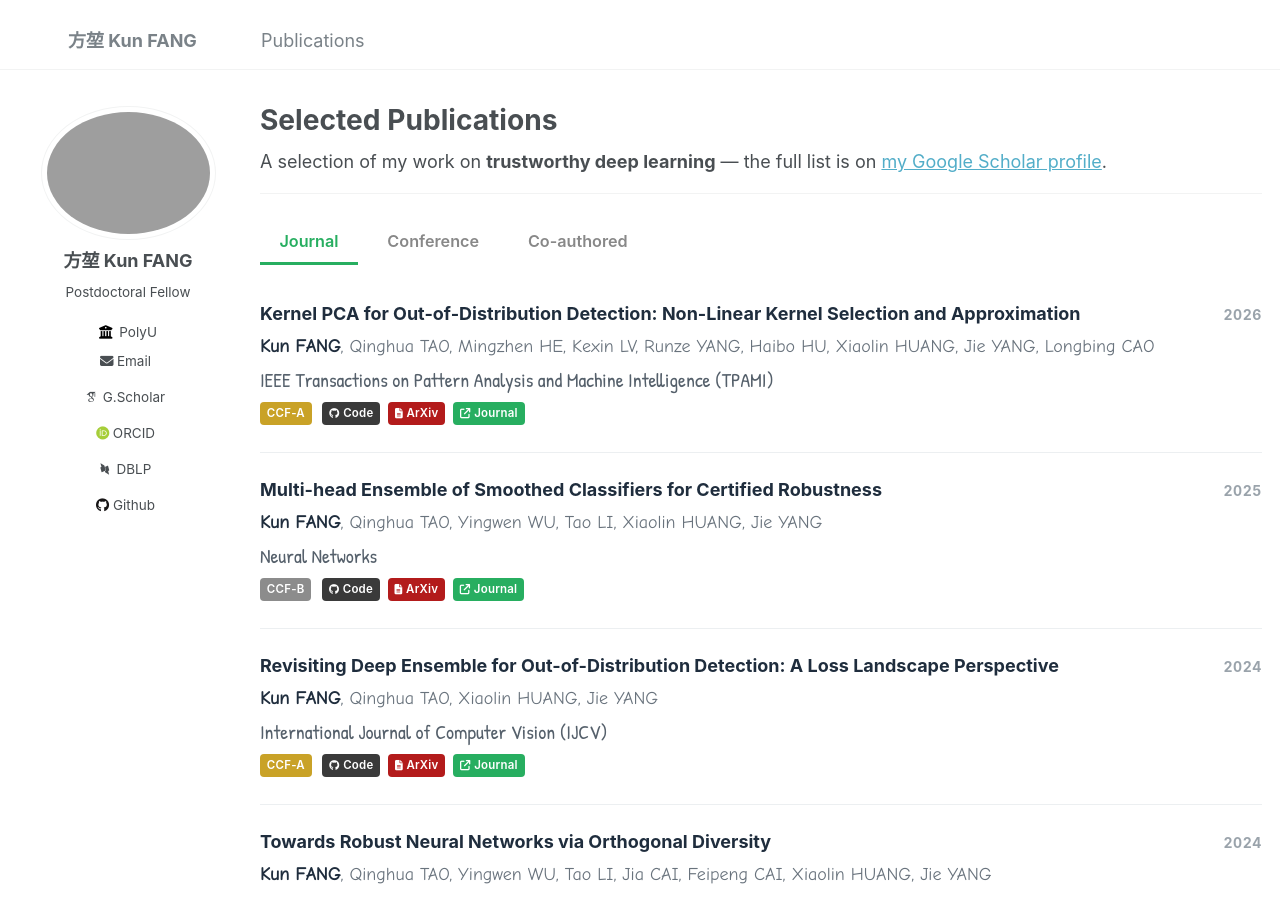
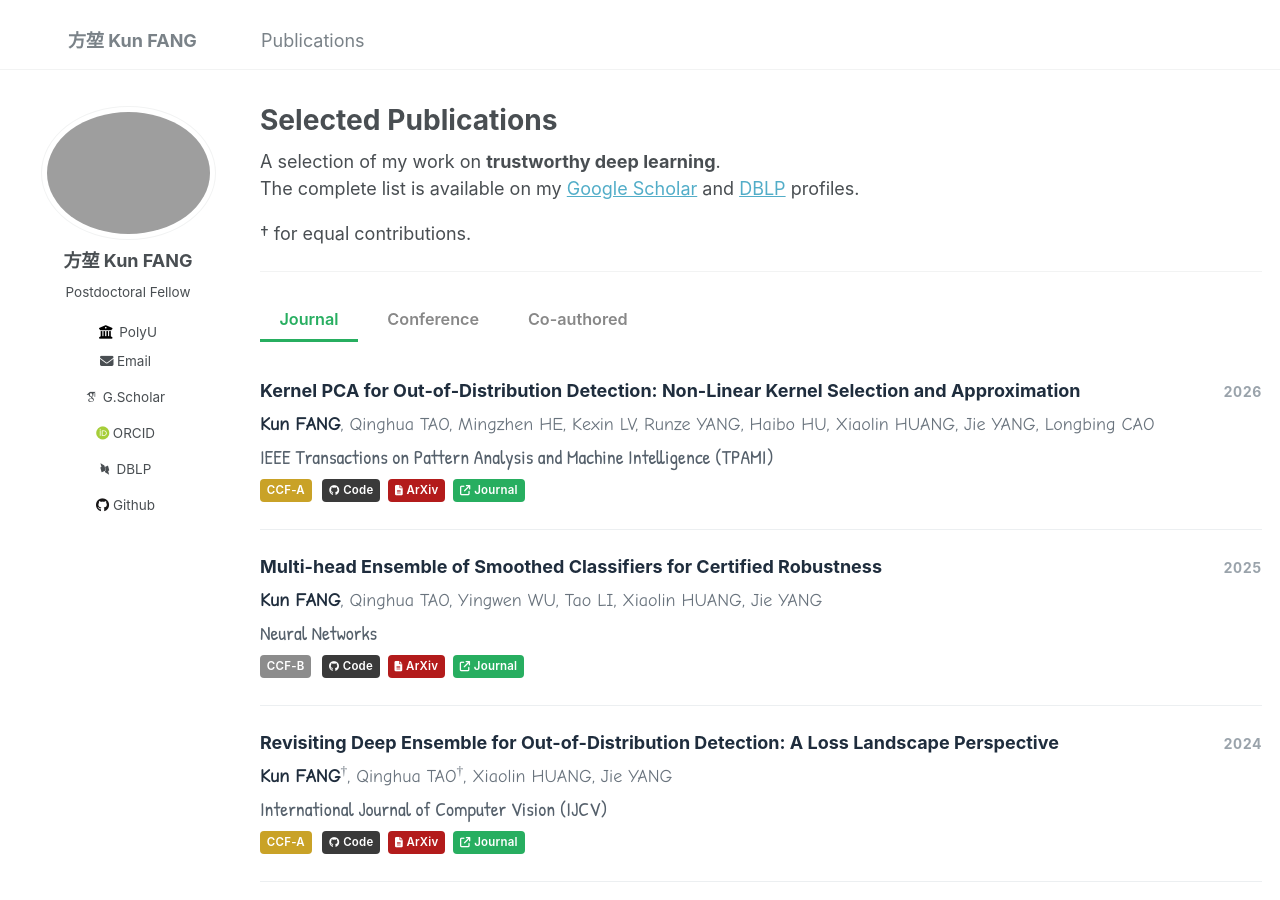
Before and after one commit to fanghenshaometeor/fanghenshaometeor.github.io, a Jekyll site: the page built from _pages/publications.md, in a window 1280 px wide and 900 px high. Built offline with Jekyll 4.4.1, drawn with Linux system fonts in a browser that asks for light colours; some web fonts are replaced.

Commit message:
update-author

```diff
--- a/_pages/publications.md
+++ b/_pages/publications.md
@@ -6,8 +6,10 @@ author_profile: true
 ---
 
 {% if site.author.googlescholar %}
-  <div class="wordwrap">A selection of my work on <b>trustworthy deep learning</b> — the full list is on <a href="{{site.author.googlescholar}}">my Google Scholar profile</a>.</div>
+  <div class="wordwrap">A selection of my work on <b>trustworthy deep learning</b>.<br>The complete list is available on my <a href="{{site.author.googlescholar}}">Google Scholar</a> and <a href="{{site.author.dblp}}">DBLP</a> profiles.</div>
 {% endif %}
+
+&dagger; for equal contributions.
 
 <!-- {% include base_path %}
 
@@ -64,7 +66,7 @@ author_profile: true
 <span class="pub-item__year">2024</span>
 </div>
 
-<span class="pub-authors" style="font-family:Comic Neue; font-size:1em;">**Kun FANG**, Qinghua TAO, Xiaolin HUANG, Jie YANG</span>
+<span class="pub-authors" style="font-family:Comic Neue; font-size:1em;">**Kun FANG**<sup>&dagger;</sup>, Qinghua TAO<sup>&dagger;</sup>, Xiaolin HUANG, Jie YANG</span>
 <span class="pub-venue" style="font-family:Patrick Hand; font-size:1.1em;">International Journal of Computer Vision (IJCV)</span><br>
 <span style="font-size:0.85em;"><span class="ccf-badge">CCF-A</span> <a href="https://github.com/fanghenshaometeor/ood-mode-ensemble" class="pub-link pub-link--code"><i class="fa-brands fa-github" aria-hidden="true"></i>Code</a> <a href="https://arxiv.org/abs/2310.14227" class="pub-link pub-link--arxiv"><i class="fa-solid fa-file-lines" aria-hidden="true"></i>ArXiv</a> <a href="https://doi.org/10.1007/s11263-024-02156-x" class="pub-link pub-link--journal"><i class="fa-solid fa-arrow-up-right-from-square" aria-hidden="true"></i>Journal</a></span>
 
@@ -108,7 +110,7 @@ author_profile: true
 <span class="pub-item__year">2026</span>
 </div>
 
-<span class="pub-authors" style="font-family:Comic Neue; font-size:1em;">**Kun FANG**, Qinghua TAO, Junxu LIU, Yaxin XIAO, Yulin JIN, Qingqing YE, Jian SUN, Haibo HU</span>
+<span class="pub-authors" style="font-family:Comic Neue; font-size:1em;">**Kun FANG**<sup>&dagger;</sup>, Qinghua TAO<sup>&dagger;</sup>, Junxu LIU, Yaxin XIAO, Yulin JIN, Qingqing YE, Jian SUN, Haibo HU</span>
 <span class="pub-venue" style="font-family:Patrick Hand; font-size:1.1em;">Conference on Advances in Neural Information Processing Systems (NeurIPS)</span><br>
 <span style="font-size:0.85em;"><span class="ccf-badge">CCF-A</span>
 <a href="https://github.com/fanghenshaometeor/unlearning-feat-subspace" class="pub-link pub-link--code"><i class="fa-brands fa-github" aria-hidden="true"></i>Code</a> <a href="https://arxiv.org/abs/2601.22456" class="pub-link pub-link--arxiv"><i class="fa-solid fa-file-lines" aria-hidden="true"></i>ArXiv</a>
@@ -142,7 +144,7 @@ author_profile: true
 <span class="pub-item__year">2026</span>
 </div>
 
-<span class="pub-authors" style="font-family:Comic Neue; font-size:1em;">Jiang ZHU, Yulin JIN, Qingqing YE, Zhibiao GUO, <u><b>Kun FANG</b></u>, Ruochen DU, Yingnan ZHAO, Haibo HU</span>
+<span class="pub-authors" style="font-family:Comic Neue; font-size:1em;">Jiang ZHU, Yulin JIN, Qingqing YE, Zhibiao GUO, <b>Kun FANG</b>, Ruochen DU, Yingnan ZHAO, Haibo HU</span>
 <span class="pub-venue" style="font-family:Patrick Hand; font-size:1.1em;">AAAI Conference on Artificial Intelligence (AAAI)</span><br>
 <span style="font-size:0.85em;"><span class="ccf-badge">CCF-A</span> <a href="https://ojs.aaai.org/index.php/AAAI/article/view/37141" class="pub-link pub-link--conf"><i class="fa-solid fa-arrow-up-right-from-square" aria-hidden="true"></i>Conference</a></span>
 
@@ -155,7 +157,7 @@ author_profile: true
 <span class="pub-item__year">2025</span>
 </div>
 
-<span class="pub-authors" style="font-family:Comic Neue; font-size:1em;">Jiawen LI, <u><b>Kun FANG</b></u>, Jie YANG</span>
+<span class="pub-authors" style="font-family:Comic Neue; font-size:1em;">Jiawen LI, <b>Kun FANG</b>, Jie YANG</span>
 <span class="pub-venue" style="font-family:Patrick Hand; font-size:1.1em;">International Journal of Machine Learning and Cybernetics</span><br>
 <span style="font-size:0.85em;"><a href="https://doi.org/10.1007/s13042-025-02568-2" class="pub-link pub-link--journal"><i class="fa-solid fa-arrow-up-right-from-square" aria-hidden="true"></i>Journal</a></span>
 
@@ -168,7 +170,7 @@ author_profile: true
 <span class="pub-item__year">2024</span>
 </div>
 
-<span class="pub-authors" style="font-family:Comic Neue; font-size:1em;">Jiawen LI, <u><b>Kun FANG</b></u>, Xiaolin HUANG, Jie YANG</span>
+<span class="pub-authors" style="font-family:Comic Neue; font-size:1em;">Jiawen LI, <b>Kun FANG</b>, Xiaolin HUANG, Jie YANG</span>
 <span class="pub-venue" style="font-family:Patrick Hand; font-size:1.1em;">Image and Vision Computing</span><br>
 <span style="font-size:0.85em;"><span class="ccf-badge ccf-badge--c">CCF-C</span> <a href="https://doi.org/10.1016/j.imavis.2024.105272" class="pub-link pub-link--journal"><i class="fa-solid fa-arrow-up-right-from-square" aria-hidden="true"></i>Journal</a></span>
 
@@ -181,7 +183,7 @@ author_profile: true
 <span class="pub-item__year">2023</span>
 </div>
 
-<span class="pub-authors" style="font-family:Comic Neue; font-size:1em;">Jiawen LI, <u><b>Kun FANG</b></u>, Xiaolin HUANG, Jie YANG</span>
+<span class="pub-authors" style="font-family:Comic Neue; font-size:1em;">Jiawen LI, <b>Kun FANG</b>, Xiaolin HUANG, Jie YANG</span>
 <span class="pub-venue" style="font-family:Patrick Hand; font-size:1.1em;">Computers &amp; Security</span><br>
 <span style="font-size:0.85em;"><span class="ccf-badge ccf-badge--b">CCF-B</span> <a href="https://github.com/kevinlee26/kevin_first" class="pub-link pub-link--code"><i class="fa-brands fa-github" aria-hidden="true"></i>Code</a> <a href="https://doi.org/10.1016/j.cose.2023.103411" class="pub-link pub-link--journal"><i class="fa-solid fa-arrow-up-right-from-square" aria-hidden="true"></i>Journal</a></span>
 
@@ -194,7 +196,7 @@ author_profile: true
 <span class="pub-item__year">2023</span>
 </div>
 
-<span class="pub-authors" style="font-family:Comic Neue; font-size:1em;">Tianshu CHU, <u><b>Kun FANG</b></u>, Jie YANG, Xiaolin HUANG</span>
+<span class="pub-authors" style="font-family:Comic Neue; font-size:1em;">Tianshu CHU, <b>Kun FANG</b>, Jie YANG, Xiaolin HUANG</span>
 <span class="pub-venue" style="font-family:Patrick Hand; font-size:1.1em;">Pattern Recognition Letters</span><br>
 <span style="font-size:0.85em;"><span class="ccf-badge ccf-badge--c">CCF-C</span> <a href="https://doi.org/10.1016/j.patrec.2023.10.024" class="pub-link pub-link--journal"><i class="fa-solid fa-arrow-up-right-from-square" aria-hidden="true"></i>Journal</a></span>
 
@@ -207,7 +209,7 @@ author_profile: true
 <span class="pub-item__year">2023</span>
 </div>
 
-<span class="pub-authors" style="font-family:Comic Neue; font-size:1em;">Yingwen WU, Sizhe CHEN, <u><b>Kun FANG</b></u>, Xiaolin HUANG</span>
+<span class="pub-authors" style="font-family:Comic Neue; font-size:1em;">Yingwen WU, Sizhe CHEN, <b>Kun FANG</b>, Xiaolin HUANG</span>
 <span class="pub-venue" style="font-family:Patrick Hand; font-size:1.1em;">ACM Transactions on Intelligent Systems and Technology</span><br>
 <span style="font-size:0.85em;"><span class="ccf-badge ccf-badge--c">CCF-C</span> <a href="https://github.com/snowien/UniG-pytorch" class="pub-link pub-link--code"><i class="fa-brands fa-github" aria-hidden="true"></i>Code</a> <a href="https://arxiv.org/abs/2208.06228" class="pub-link pub-link--arxiv"><i class="fa-solid fa-file-lines" aria-hidden="true"></i>ArXiv</a> <a href="https://dl.acm.org/doi/10.1145/3617895" class="pub-link pub-link--journal"><i class="fa-solid fa-arrow-up-right-from-square" aria-hidden="true"></i>Journal</a></span>
 
@@ -220,7 +222,7 @@ author_profile: true
 <span class="pub-item__year">2022</span>
 </div>
 
-<span class="pub-authors" style="font-family:Comic Neue; font-size:1em;">Tao LI, Yingwen WU, Sizhe CHEN, <u><b>Kun FANG</b></u>, Xiaolin HUANG</span>
+<span class="pub-authors" style="font-family:Comic Neue; font-size:1em;">Tao LI, Yingwen WU, Sizhe CHEN, <b>Kun FANG</b>, Xiaolin HUANG</span>
 <span class="pub-venue" style="font-family:Patrick Hand; font-size:1.1em;">IEEE/CVF Conference on Computer Vision and Pattern Recognition (CVPR)</span><br>
 <span style="font-size:0.85em;"><span class="ccf-badge">CCF-A</span> <a href="https://github.com/nblt/sub-at" class="pub-link pub-link--code"><i class="fa-brands fa-github" aria-hidden="true"></i>Code</a> <a href="https://arxiv.org/abs/2111.12229" class="pub-link pub-link--arxiv"><i class="fa-solid fa-file-lines" aria-hidden="true"></i>ArXiv</a> <a href="https://openaccess.thecvf.com/content/CVPR2022/html/Li_Subspace_Adversarial_Training_CVPR_2022_paper" class="pub-link pub-link--conf"><i class="fa-solid fa-arrow-up-right-from-square" aria-hidden="true"></i>Conference</a></span>
 
```
Also changed, not shown: _pages/about.md (+1 -1 lines).
